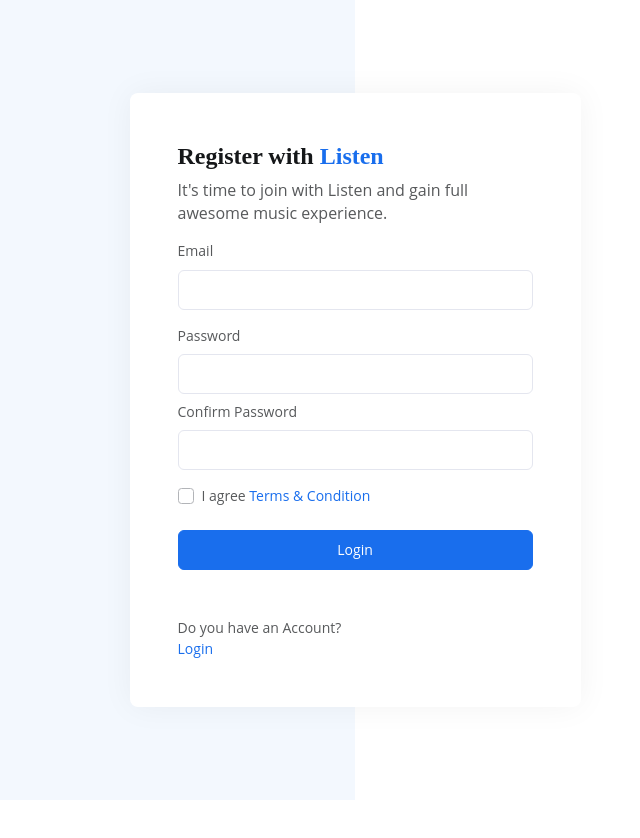
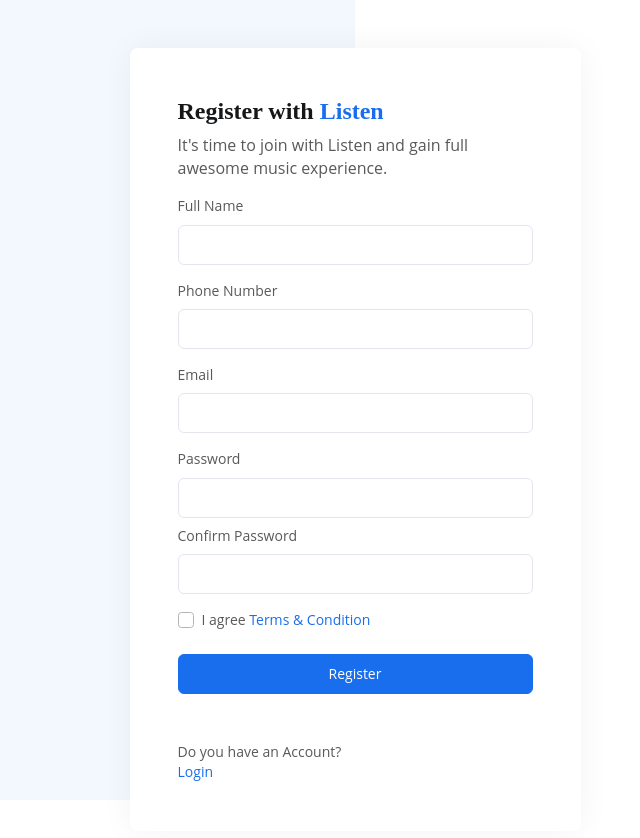
Before and after one commit to nhat-khoa/spotify-clone-nuxtjs, a Nuxt app: page /register in a window 1280 px wide. Shown: the top 838 px of the page, without its empty margins (285-925 px from the left). Before the commit the page ends 800 px from the top, so only its background shows below. Built offline with nearby package versions, Linux system fonts and the light colour scheme.

Commit message:
updated: complete register

```diff
--- a/pages/register.vue
+++ b/pages/register.vue
@@ -18,20 +18,28 @@
               </p>
               <form action="#" class="mt-3">
                 <div class="mb-3">
+                  <label for="full_name" class="form-label fw-medium">Full Name</label>
+                  <input type="text" id="full_name" class="form-control" v-model="full_name"/>
+                </div>
+                <div class="mb-3">
+                  <label for="phone" class="form-label fw-medium">Phone Number</label>
+                  <input type="tel" id="phone" class="form-control" v-model="phone"/>
+                </div>
+                <div class="mb-3">
                   <label for="email" class="form-label fw-medium">Email</label>
-                  <input type="text" id="email" class="form-control" />
+                  <input type="text" id="email" class="form-control" v-model="email"/>
                 </div>
                 <div class="mb-2">
                   <label for="password" class="form-label fw-medium"
                     >Password</label
                   >
-                  <input type="password" id="password" class="form-control" />
+                  <input type="password" id="password" class="form-control" v-model="password" />
                 </div>
                 <div class="mb-3">
                   <label for="c_password" class="form-label fw-medium"
                     >Confirm Password</label
                   >
-                  <input type="password" id="c_password" class="form-control" />
+                  <input type="password" id="c_password" class="form-control" v-model="c_password" />
                 </div>
                 <div class="mb-4">
                   <div class="form-check mb-0">
@@ -39,6 +47,7 @@
                       class="form-check-input"
                       type="checkbox"
                       id="agree"
+                      v-model="agree"
                     />
                     <label class="form-check-label" for="agree"
                       >I agree <a href="#">Terms & Condition</a></label
@@ -46,11 +55,7 @@
                   </div>
                 </div>
                 <div class="mb-5">
-                  <input
-                    type="submit"
-                    class="btn btn-primary w-100"
-                    value="Login"
-                  />
+                  <input type="submit" class="btn btn-primary w-100" value="Register" @click.prevent="handleRegister" />
                 </div>
                 <p>
                   Do you have an Account?<br />
@@ -68,10 +73,62 @@
 </template>
 
 <script setup>
+import { useToast } from 'vue-toastification'
+
 definePageMeta({
   layout: "auth",
   guest: true,
 });
+
+const { $axios } = useNuxtApp();
+
+const toast = useToast();
+
+const email = ref("");
+const password = ref("");
+const c_password = ref("");
+const full_name = ref("");
+const phone = ref("");
+const agree = ref(false);
+const handleRegister = async () => {
+  if (email.value === "" || password.value === "" || c_password.value === "" || full_name.value === "") {
+    toast.error("Vui lòng nhập đầy đủ thông tin");
+    return;
+  }
+  if (password.value !== c_password.value) {
+    toast.error("Mật khẩu không khớp");
+    return;
+  }
+  if (!agree.value) {
+    toast.error("Vui lòng đồng ý với điều khoản");
+    return;
+  }
+
+  try {
+    const { data } = await $axios.post("/api/auth/register/", {
+      email: email.value,
+      password: password.value,
+      c_password: c_password.value,
+      full_name: full_name.value,
+      phone: phone.value || '',
+    });
+    toast.success("Đăng ký thành công", {
+      position: "bottom-center",
+      pauseOnHover: false,
+      hideProgressBar: true,
+      icon: true,
+    });
+    navigateTo('/login');
+  } catch (error) {
+    toast.error("Đăng ký thất bại", {
+      position: "bottom-center",
+      pauseOnHover: false,
+      hideProgressBar: true,
+      icon: true,
+    });
+  }
+};
+
 </script>
 
 <style></style>
```
